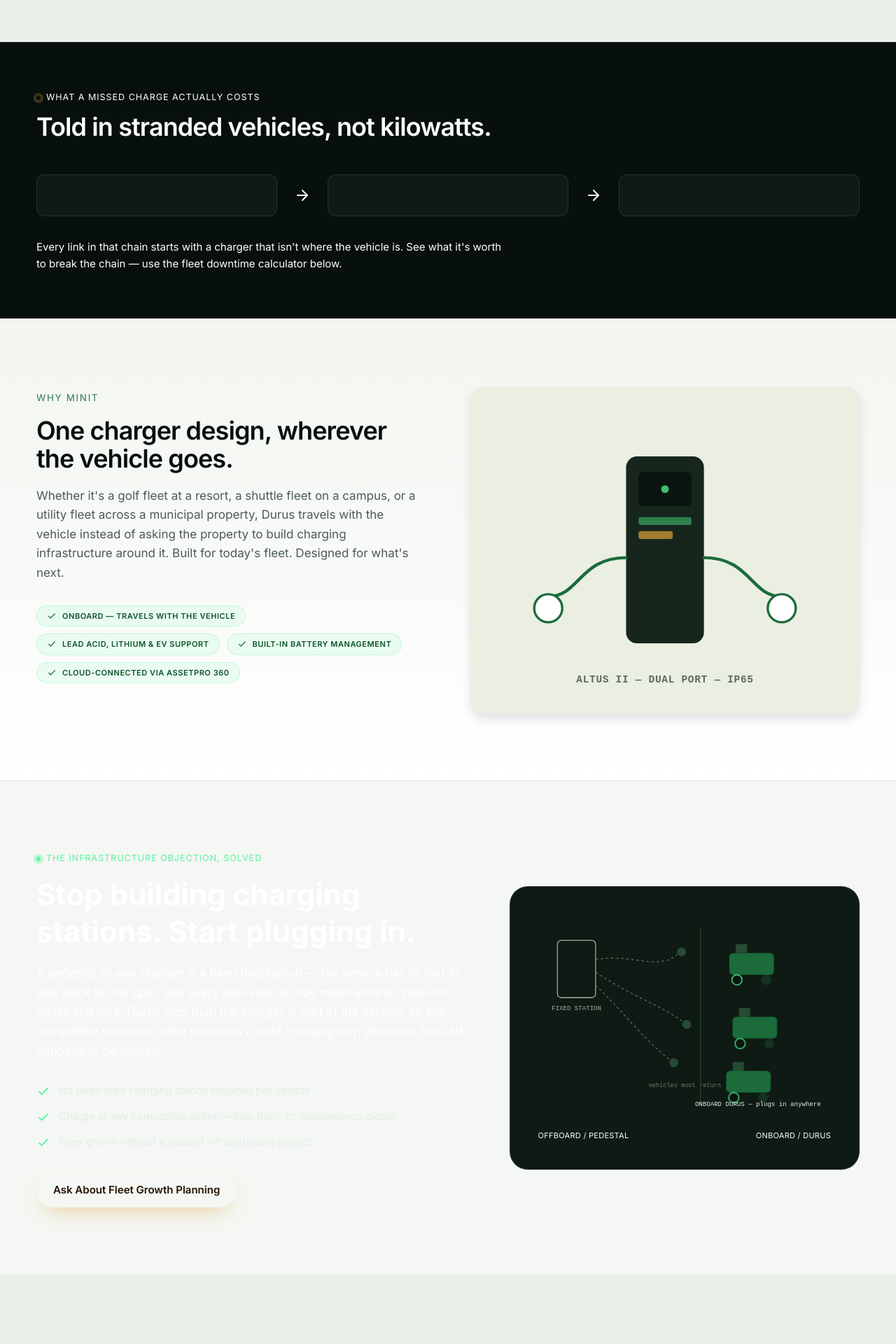
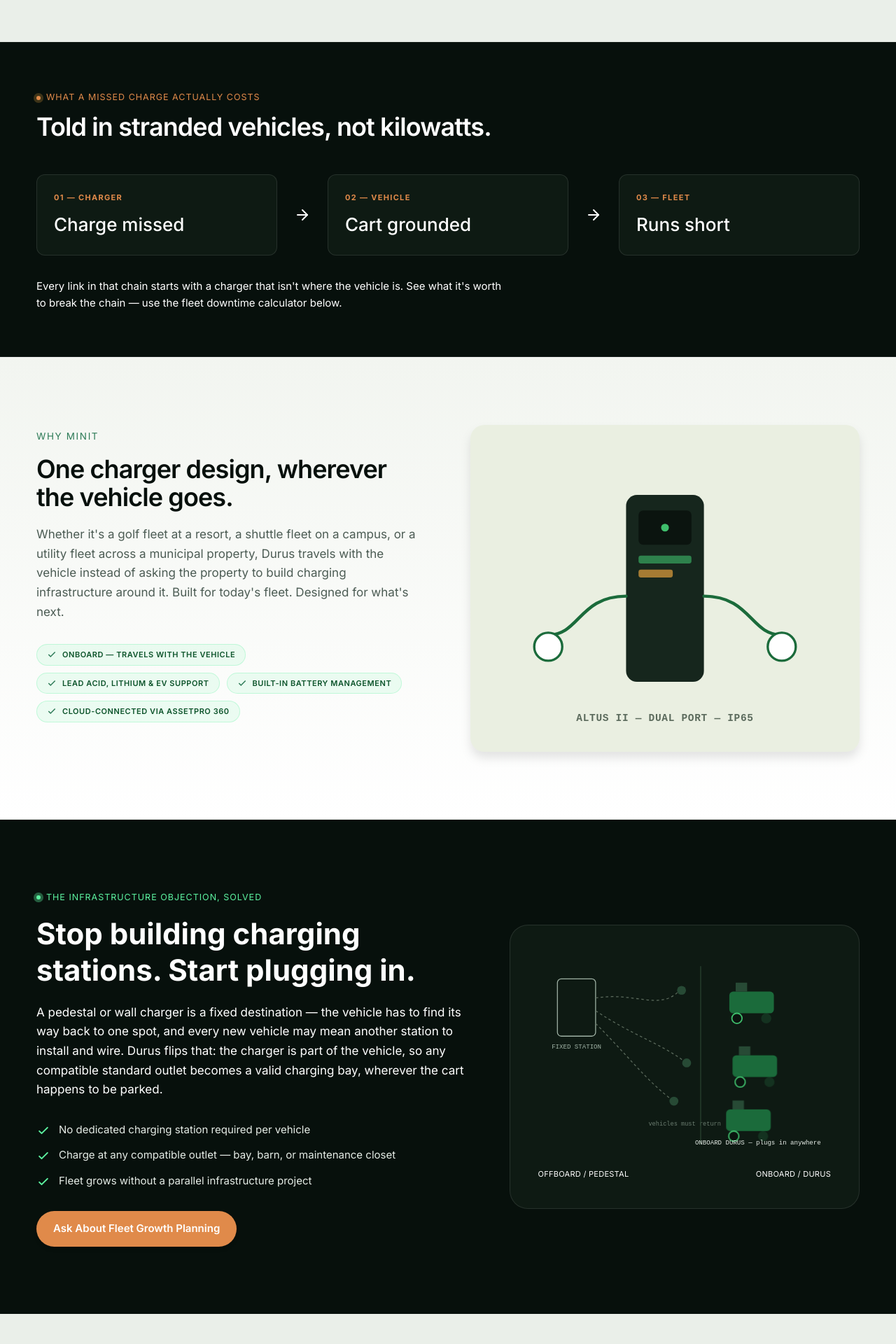
Before and after one commit to spacexdigitalsolution/minit-charger-layout, a Next.js app: page /industries/low-speed-vehicles in a window 1280 px wide. Shown: the part 2380-4300 px from the top of the page at 70% size. Built offline with nearby package versions, Linux system fonts and the light colour scheme.

Commit message:
faqs updated

```diff
--- a/components/sections/CausalChainSection.jsx
+++ b/components/sections/CausalChainSection.jsx
@@ -5,8 +5,8 @@
     <section className="bg-ink-950 py-16 text-white border-y border-white/5">
       <div className="mx-auto max-w-[1240px] px-6 lg:px-8">
         <div className="max-w-2xl">
-          <p className="font-mono inline-flex items-center gap-2 text-[12.5px] uppercase tracking-[0.08em] text-amber">
-            <span className="h-1.5 w-1.5 rounded-full bg-amber shadow-[0_0_0_4px_rgba(226,160,61,0.25)]"></span>
+          <p className="font-mono inline-flex items-center gap-2 text-[12.5px] uppercase tracking-[0.08em] text-copper">
+            <span className="h-1.5 w-1.5 rounded-full bg-copper shadow-[0_0_0_4px_rgba(226,160,61,0.25)]"></span>
             {eyebrow}
           </p>
           <h2 className="font-display mt-3 text-3xl font-semibold tracking-tight sm:text-4xl text-white">
@@ -18,12 +18,12 @@
           {steps.map((step, i) => (
             <React.Fragment key={step.id}>
               <div className="flex-1 bg-[#0E1A13] border border-white/10 rounded-xl p-6 relative overflow-hidden group">
-                <div className="absolute left-0 right-0 top-1/2 h-px bg-white/5 -z-10 group-hover:bg-amber/20 transition-colors duration-500"></div>
-                <div className="font-mono text-[11px] font-bold tracking-[0.12em] uppercase text-amber">
-                  {step.title}
+                <div className="absolute left-0 right-0 top-1/2 h-px bg-white/5 -z-10 group-hover:bg-copper/20 transition-colors duration-500"></div>
+                <div className="font-mono text-[11px] font-bold tracking-[0.12em] uppercase text-copper">
+                  {step.title || step.label}
                 </div>
                 <div className="font-display text-[26px] font-medium text-white mt-2.5">
-                  {step.description}
+                  {step.description || step.value}
                 </div>
               </div>
 
--- a/components/sections/LeadMagnet.jsx
+++ b/components/sections/LeadMagnet.jsx
@@ -15,8 +15,8 @@
       <div className="mx-auto max-w-[1240px] px-6 lg:px-8">
         <div className="rounded-3xl bg-ink-950 p-8 lg:p-16 text-white grid gap-12 lg:grid-cols-2 items-center">
           <div>
-            <p className="font-mono inline-flex items-center gap-2 text-[12.5px] uppercase tracking-[0.08em] text-amber">
-              <span className="h-1.5 w-1.5 rounded-full bg-amber shadow-[0_0_0_4px_rgba(226,160,61,0.25)]"></span>
+            <p className="font-mono inline-flex items-center gap-2 text-[12.5px] uppercase tracking-[0.08em] text-copper">
+              <span className="h-1.5 w-1.5 rounded-full bg-copper shadow-[0_0_0_4px_rgba(226,160,61,0.25)]"></span>
               {eyebrow || 'Free download'}
             </p>
             <h2 className="font-display mt-4 text-3xl font-semibold tracking-tight sm:text-4xl text-white">
@@ -28,7 +28,7 @@
             <div className="flex flex-col gap-3">
               {checklist && checklist.map((item, i) => (
                 <div key={i} className="flex gap-3 text-[14px] text-[#dce7df]">
-                  <svg className="w-5 h-5 text-amber shrink-0" viewBox="0 0 24 24" fill="none" stroke="currentColor" strokeWidth="2.4" strokeLinecap="round" strokeLinejoin="round">
+                  <svg className="w-5 h-5 text-copper shrink-0" viewBox="0 0 24 24" fill="none" stroke="currentColor" strokeWidth="2.4" strokeLinecap="round" strokeLinejoin="round">
                     <path d="M5 13l4 4L19 7" />
                   </svg>
                   {item}
@@ -71,7 +71,7 @@
 
               <button
                 type="submit"
-                className="w-full bg-amber text-ink-950 font-bold py-3.5 rounded-full hover:bg-amber-deep transition hover:-translate-y-0.5 shadow-md"
+                className="w-full bg-copper text-white font-bold py-3.5 rounded-full hover:bg-copper/90 transition hover:-translate-y-0.5 shadow-md"
               >
                 Send Me the Guide
               </button>
--- a/components/sections/LsvOnboardAdvantage.jsx
+++ b/components/sections/LsvOnboardAdvantage.jsx
@@ -2,7 +2,7 @@
 
 export default function LsvOnboardAdvantage({ eyebrow, heading, description, chips, cta }) {
   return (
-    <section className="bg-ink text-white py-24 relative overflow-hidden">
+    <section className="bg-ink-950 text-white py-24 relative overflow-hidden">
       <div className="mx-auto max-w-[1240px] px-6 lg:px-8">
         <div className="grid lg:grid-cols-[1.1fr_0.9fr] gap-12 lg:gap-16 items-center">
           <div>
@@ -35,7 +35,7 @@
             {cta && (
               <a
                 href={cta.href}
-                className="mt-8 inline-flex items-center justify-center rounded-full font-semibold transition px-6 py-3.5 text-[15px] bg-amber text-[#241300] hover:bg-amber-deep hover:text-white shadow-[0_14px_30px_-14px_rgba(226,160,61,0.6)] hover:-translate-y-0.5"
+                className="mt-8 inline-flex items-center justify-center rounded-full font-semibold transition px-6 py-3.5 text-[15px] bg-copper text-white hover:bg-copper/90 shadow-md hover:-translate-y-0.5"
               >
                 {cta.text}
               </a>
--- a/components/sections/LsvProductBlurbs.jsx
+++ b/components/sections/LsvProductBlurbs.jsx
@@ -7,28 +7,28 @@
       <div className="mx-auto max-w-[1240px] px-6 lg:px-8">
         <div className="mb-16 text-center max-w-2xl mx-auto">
           {eyebrow && (
-            <p className="font-mono inline-flex items-center gap-2 text-[12.5px] uppercase tracking-[0.08em] text-green-deep">
-              <span className="h-1.5 w-1.5 rounded-full bg-green shadow-[0_0_0_4px_rgba(46,153,85,0.25)]"></span>
+            <p className="font-mono inline-flex items-center gap-2 text-[12.5px] uppercase tracking-[0.08em] text-volt-dim">
+              <span className="h-1.5 w-1.5 rounded-full bg-volt shadow-[0_0_0_4px_rgba(92,242,160,0.35)]"></span>
               {eyebrow}
             </p>
           )}
-          <h2 className="mt-4 text-[clamp(28px,4vw,38px)] font-display font-bold leading-tight text-ink">
+          <h2 className="mt-4 text-[clamp(28px,4vw,38px)] font-display font-bold leading-tight text-ink-950">
             {heading}
           </h2>
-          <p className="mt-4 text-[17px] leading-relaxed text-muted">
+          <p className="mt-4 text-[17px] leading-relaxed text-ink-600">
             {description}
           </p>
         </div>
 
         <div className="grid lg:grid-cols-3 gap-6 lg:gap-8">
           {cards.map((card) => (
-            <div key={card.id} className="bg-white border border-line rounded-[22px] overflow-hidden flex flex-col hover:-translate-y-1 transition-transform duration-300 shadow-sm hover:shadow-lg">
+            <div key={card.id} className="bg-white border border-ink-200 rounded-[22px] overflow-hidden flex flex-col hover:-translate-y-1 transition-transform duration-300 shadow-sm hover:shadow-lg">
               {card.imageSrc ? (
-                <div className="bg-panel aspect-[16/10] flex items-center justify-center p-6 border-b border-line">
+                <div className="bg-paper-dim aspect-[16/10] flex items-center justify-center p-6 border-b border-ink-200">
                   <img src={card.imageSrc} alt={card.imageAlt} className="max-h-full object-contain" />
                 </div>
               ) : (
-                <div className="bg-gradient-to-br from-ink to-[#1B3627] aspect-[16/10] flex items-center justify-center p-6">
+                <div className="bg-gradient-to-br from-ink-950 to-[#1B3627] aspect-[16/10] flex items-center justify-center p-6">
                   <div className="text-volt drop-shadow-md">
                     {card.icon}
                   </div>
@@ -36,19 +36,19 @@
               )}
 
               <div className="p-7 lg:p-8 flex flex-col flex-1">
-                <span className="font-mono text-[11px] uppercase tracking-wider text-muted font-bold mb-2">
+                <span className="font-mono text-[11px] uppercase tracking-wider text-ink-600 font-bold mb-2">
                   {card.eyebrow}
                 </span>
-                <h3 className="font-display text-[26px] font-bold text-ink mb-3">
+                <h3 className="font-display text-[26px] font-bold text-ink-950 mb-3">
                   {card.title}
                 </h3>
-                <p className="text-[14.5px] text-muted leading-relaxed flex-1">
+                <p className="text-[14.5px] text-ink-600 leading-relaxed flex-1">
                   {card.description}
                 </p>
-                <div className="mt-5 mb-5 inline-block self-start bg-green-wash text-green-deep font-mono text-[11.5px] px-3.5 py-1.5 rounded-full font-semibold">
+                <div className="mt-5 mb-5 inline-block self-start bg-volt/10 text-volt-dim font-mono text-[11.5px] px-3.5 py-1.5 rounded-full font-semibold">
                   {card.specLine}
                 </div>
-                <Link href={card.href} className="inline-flex items-center gap-2 font-bold text-[14px] text-green-deep hover:text-green-bright transition group mt-auto">
+                <Link href={card.href} className="inline-flex items-center gap-2 font-bold text-[14px] text-volt-dim hover:text-volt transition group mt-auto">
                   Read more about {card.title}
                   <svg viewBox="0 0 24 24" fill="none" className="w-4 h-4 group-hover:translate-x-1 transition-transform">
                     <path d="M5 12h14M13 6l6 6-6 6" stroke="currentColor" strokeWidth="2" strokeLinecap="round" strokeLinejoin="round" />
--- a/data/industryLsvData.js
+++ b/data/industryLsvData.js
@@ -150,7 +150,7 @@
         description: 'An onboard AC/DC charger with integrated battery management, built into golf carts, utility vehicles, AGVs, and other small electric equipment — so the charger goes wherever the vehicle goes.',
         specLine: '2.2–3.3 kW · Lead Acid / Lithium / EV',
         href: '/products/durus/',
-        imageSrc: '/assets/lsv/lsv-utility-cart-showroom.webp',
+        imageSrc: '/assets/Home Page/Low Speed Vehicles/Compact - Built-in BMS Durus-01.webp',
         imageAlt: 'Low speed utility cart representative of the vehicles Durus is installed on'
       },
       {
```
